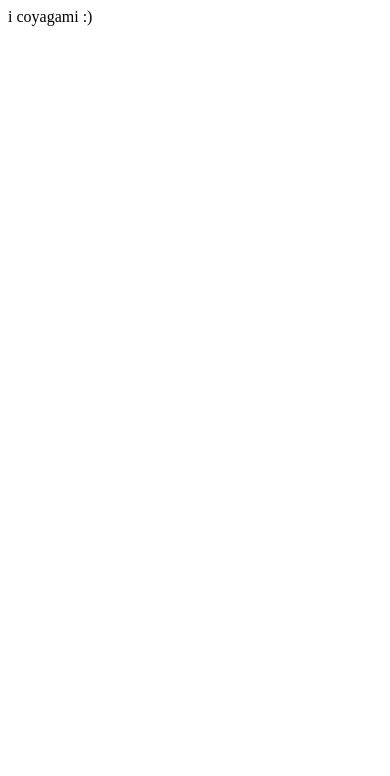
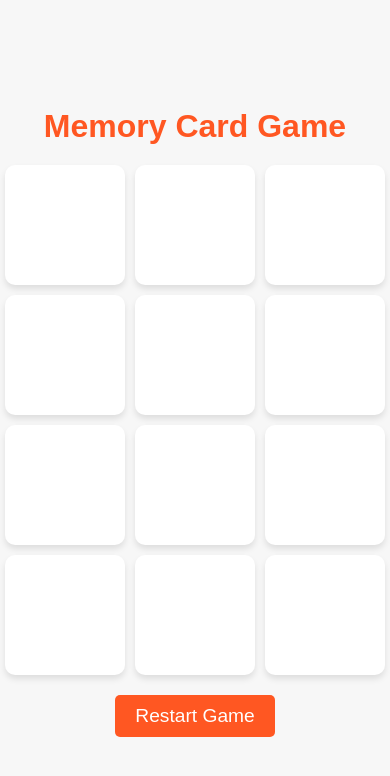
Before and after one commit to coyagami/coyagami.github.io, a plain HTML site: page index.html in a window 390 px wide. Drawn offline with Linux system fonts and the light colour scheme.

Commit message:
Update index.html

```diff
--- a/index.html
+++ b/index.html
@@ -1 +1,200 @@
-i coyagami :)
+<!DOCTYPE html>
+<html lang="en">
+<head>
+    <meta charset="UTF-8">
+    <meta name="viewport" content="width=device-width, initial-scale=1.0">
+    <title>Memory Card Game</title>
+    <style>
+        /* Basic reset */
+        * {
+            margin: 0;
+            padding: 0;
+            box-sizing: border-box;
+        }
+
+        body {
+            font-family: Arial, sans-serif;
+            background-color: #f7f7f7;
+            display: flex;
+            justify-content: center;
+            align-items: center;
+            min-height: 100vh;
+            text-align: center;
+            color: #333;
+        }
+
+        h1 {
+            font-size: 3rem;
+            color: #ff5722;
+            margin-bottom: 20px;
+        }
+
+        /* Game Board Styling */
+        .game-container {
+            display: grid;
+            grid-template-columns: repeat(4, 150px);
+            grid-gap: 10px;
+            max-width: 650px;
+            margin-top: 20px;
+        }
+
+        .card {
+            width: 150px;
+            height: 150px;
+            background-color: #fff;
+            border-radius: 10px;
+            box-shadow: 0 4px 6px rgba(0, 0, 0, 0.1);
+            display: flex;
+            justify-content: center;
+            align-items: center;
+            font-size: 2rem;
+            cursor: pointer;
+            transition: transform 0.3s ease;
+        }
+
+        .card.flipped {
+            background-color: #f9f9f9;
+            transform: rotateY(180deg);
+        }
+
+        .card img {
+            max-width: 80%;
+            max-height: 80%;
+            border-radius: 10px;
+            display: none;
+        }
+
+        .card.flipped img {
+            display: block;
+        }
+
+        .card.matched {
+            background-color: #4caf50;
+            transform: rotateY(180deg);
+            pointer-events: none;
+        }
+
+        /* Media Queries for Responsiveness */
+        @media (max-width: 600px) {
+            .game-container {
+                grid-template-columns: repeat(3, 120px);
+            }
+
+            .card {
+                width: 120px;
+                height: 120px;
+            }
+
+            h1 {
+                font-size: 2rem;
+            }
+        }
+
+        /* Styling for Restart Button */
+        .restart-btn {
+            background-color: #ff5722;
+            color: white;
+            padding: 10px 20px;
+            border-radius: 5px;
+            border: none;
+            font-size: 1.2rem;
+            cursor: pointer;
+            margin-top: 20px;
+            transition: background-color 0.3s ease;
+        }
+
+        .restart-btn:hover {
+            background-color: #e64a19;
+        }
+    </style>
+</head>
+<body>
+    <div>
+        <h1>Memory Card Game</h1>
+        <div class="game-container" id="game-container"></div>
+        <button class="restart-btn" id="restart-btn">Restart Game</button>
+    </div>
+
+    <script>
+        const gameContainer = document.getElementById('game-container');
+        const restartBtn = document.getElementById('restart-btn');
+        let cardValues = ['🍎', '🍊', '🍒', '🍓', '🍍', '🍉', '🍎', '🍊', '🍒', '🍓', '🍍', '🍉'];
+        let flippedCards = [];
+        let matchedCards = [];
+
+        // Shuffle the card values randomly
+        function shuffleCards() {
+            cardValues.sort(() => Math.random() - 0.5);
+        }
+
+        // Create the game board
+        function createBoard() {
+            gameContainer.innerHTML = '';
+            cardValues.forEach(value => {
+                const card = document.createElement('div');
+                card.classList.add('card');
+                card.innerHTML = `<img src="https://via.placeholder.com/150" alt="Card Image">`; // Placeholder for image (could be a game asset)
+                card.setAttribute('data-value', value);
+                card.addEventListener('click', flipCard);
+                gameContainer.appendChild(card);
+            });
+        }
+
+        // Handle flipping a card
+        function flipCard() {
+            if (flippedCards.length === 2 || this.classList.contains('flipped') || this.classList.contains('matched')) {
+                return;
+            }
+
+            this.classList.add('flipped');
+            this.innerHTML = this.getAttribute('data-value');
+            flippedCards.push(this);
+
+            if (flippedCards.length === 2) {
+                checkMatch();
+            }
+        }
+
+        // Check if two flipped cards match
+        function checkMatch() {
+            const [firstCard, secondCard] = flippedCards;
+            if (firstCard.getAttribute('data-value') === secondCard.getAttribute('data-value')) {
+                firstCard.classList.add('matched');
+                secondCard.classList.add('matched');
+                matchedCards.push(firstCard, secondCard);
+                flippedCards = [];
+                checkGameOver();
+            } else {
+                setTimeout(() => {
+                    firstCard.classList.remove('flipped');
+                    secondCard.classList.remove('flipped');
+                    flippedCards = [];
+                }, 1000);
+            }
+        }
+
+        // Check if the game is over
+        function checkGameOver() {
+            if (matchedCards.length === cardValues.length) {
+                alert('Congratulations! You won!');
+            }
+        }
+
+        // Restart the game
+        function restartGame() {
+            shuffledCards = [];
+            matchedCards = [];
+            flippedCards = [];
+            shuffleCards();
+            createBoard();
+        }
+
+        // Shuffle and create the board initially
+        shuffleCards();
+        createBoard();
+
+        // Add event listener to the restart button
+        restartBtn.addEventListener('click', restartGame);
+    </script>
+</body>
+</html>
```
